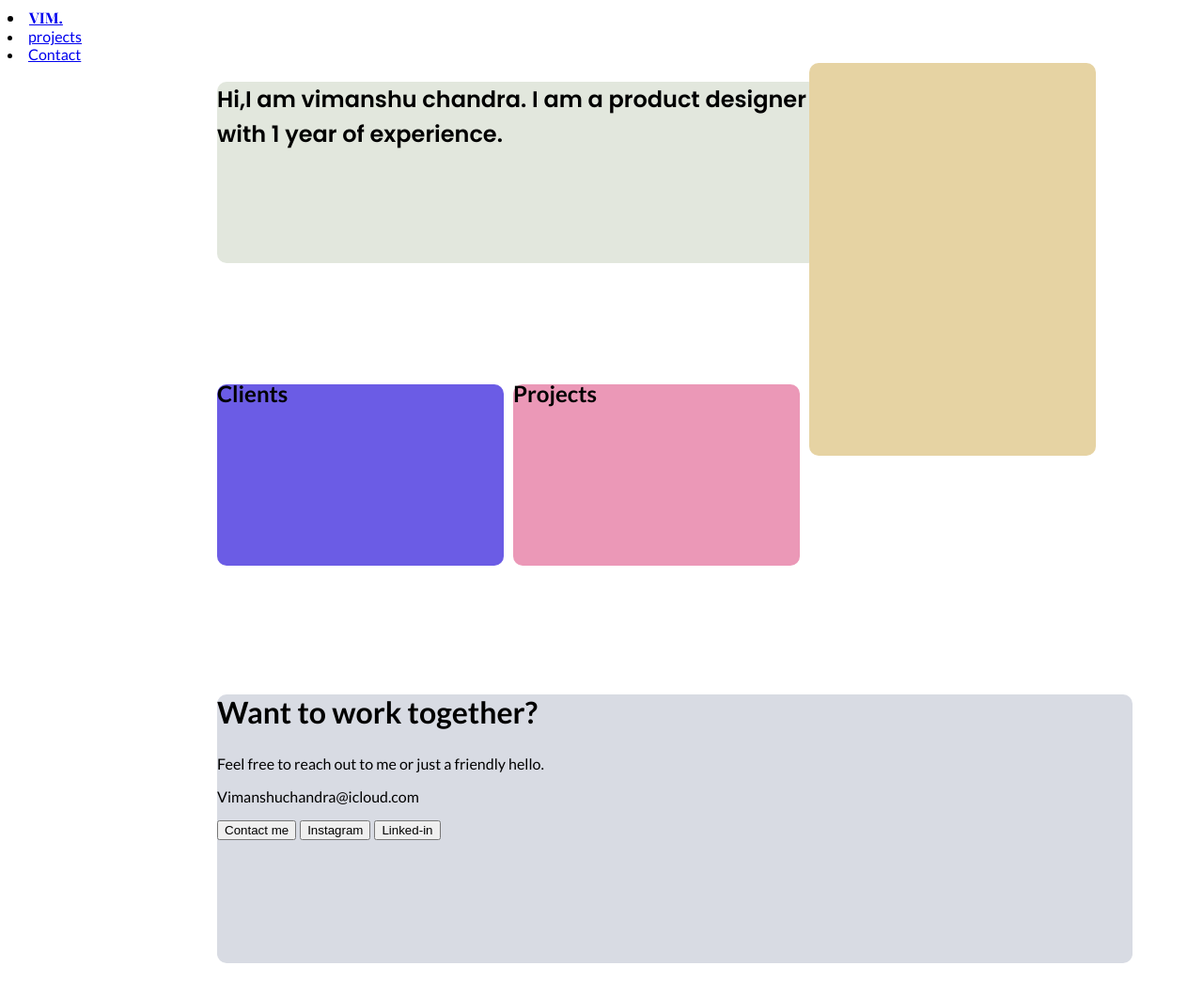
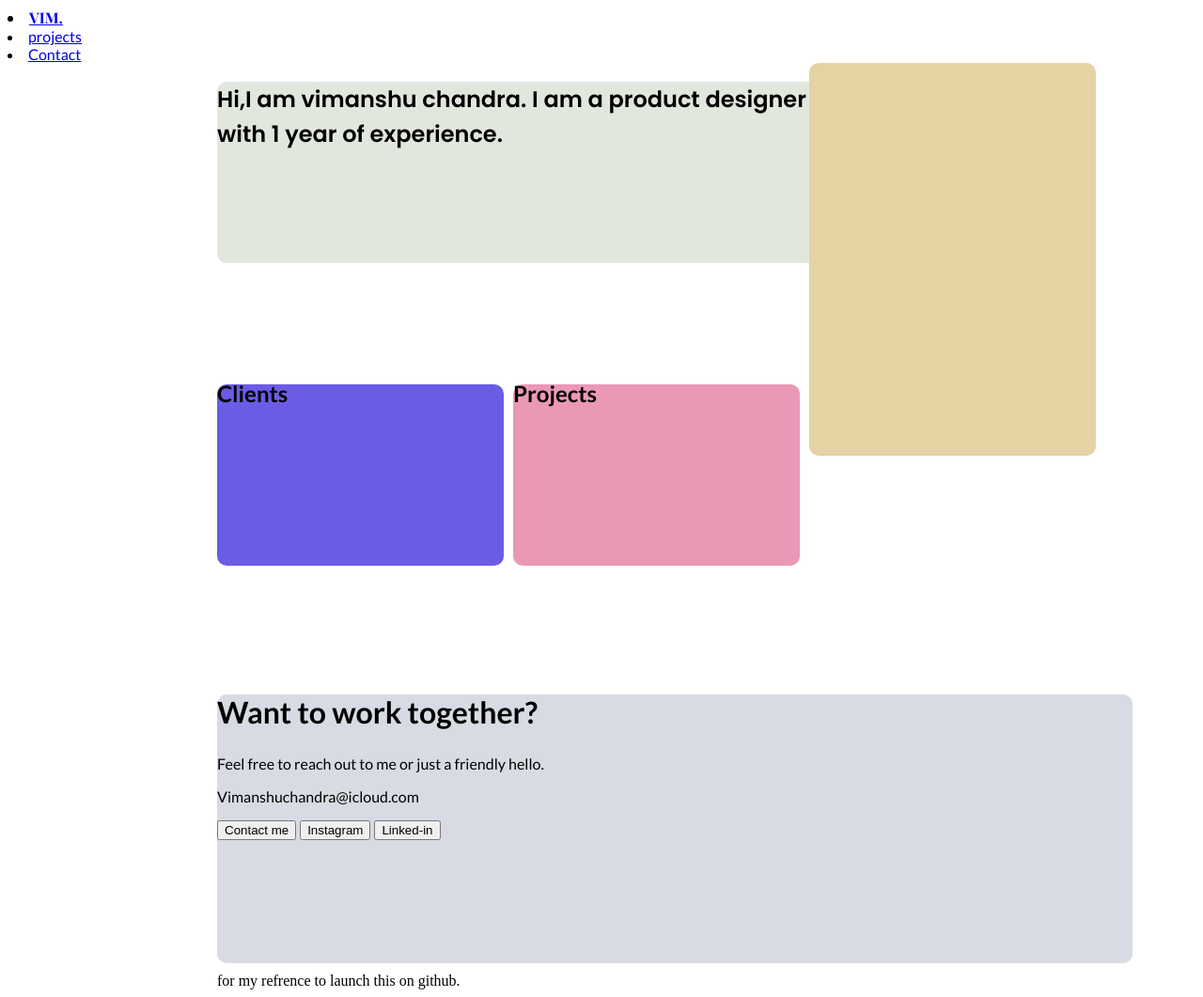
Before and after one commit to vim6969/portfolio-website, a plain HTML site: page index.html in a window 1280 px wide. Shown: the whole page at 94% size. Drawn offline with nearby package versions, Linux system fonts and the light colour scheme.

Commit message:
changed something to get synced with github

```diff
--- a/index.html
+++ b/index.html
@@ -55,5 +55,7 @@
 
         </section>
     <div>
+
+        <div> for my refrence to launch this on github. </div>
 </body>
 </html>
```
